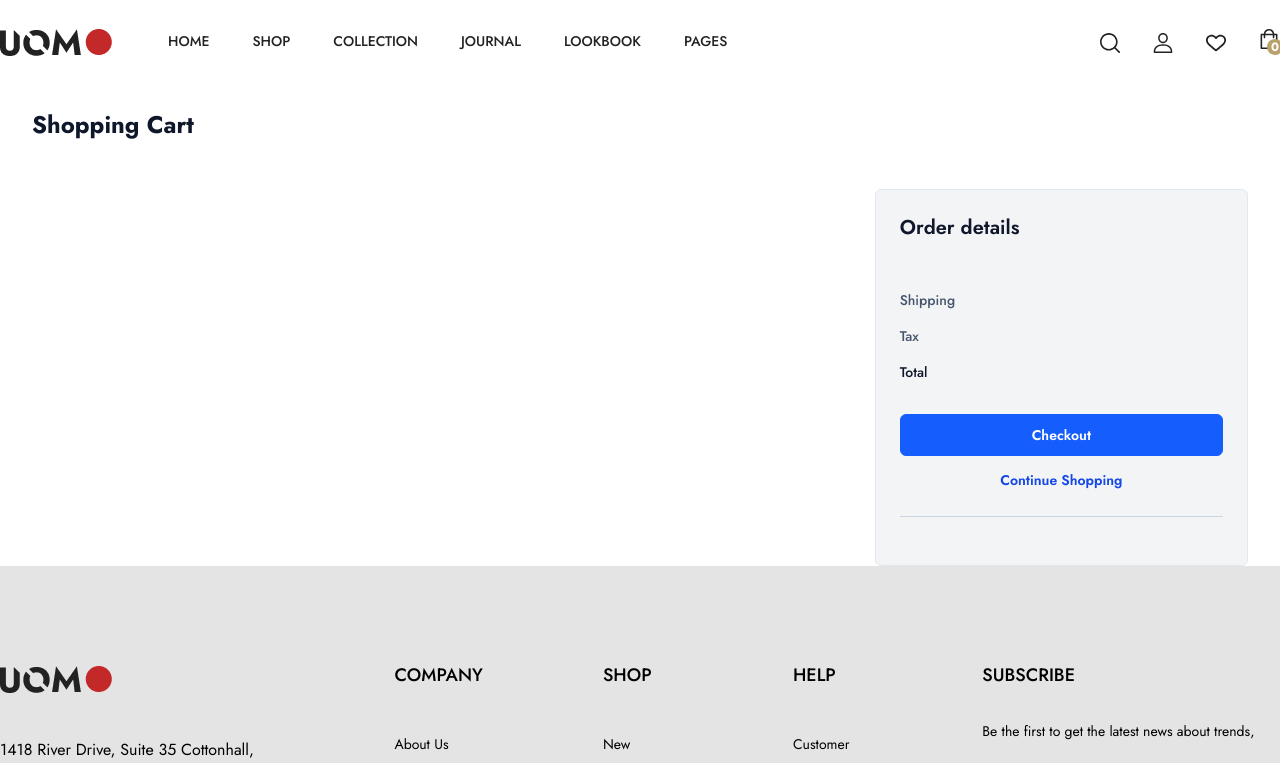
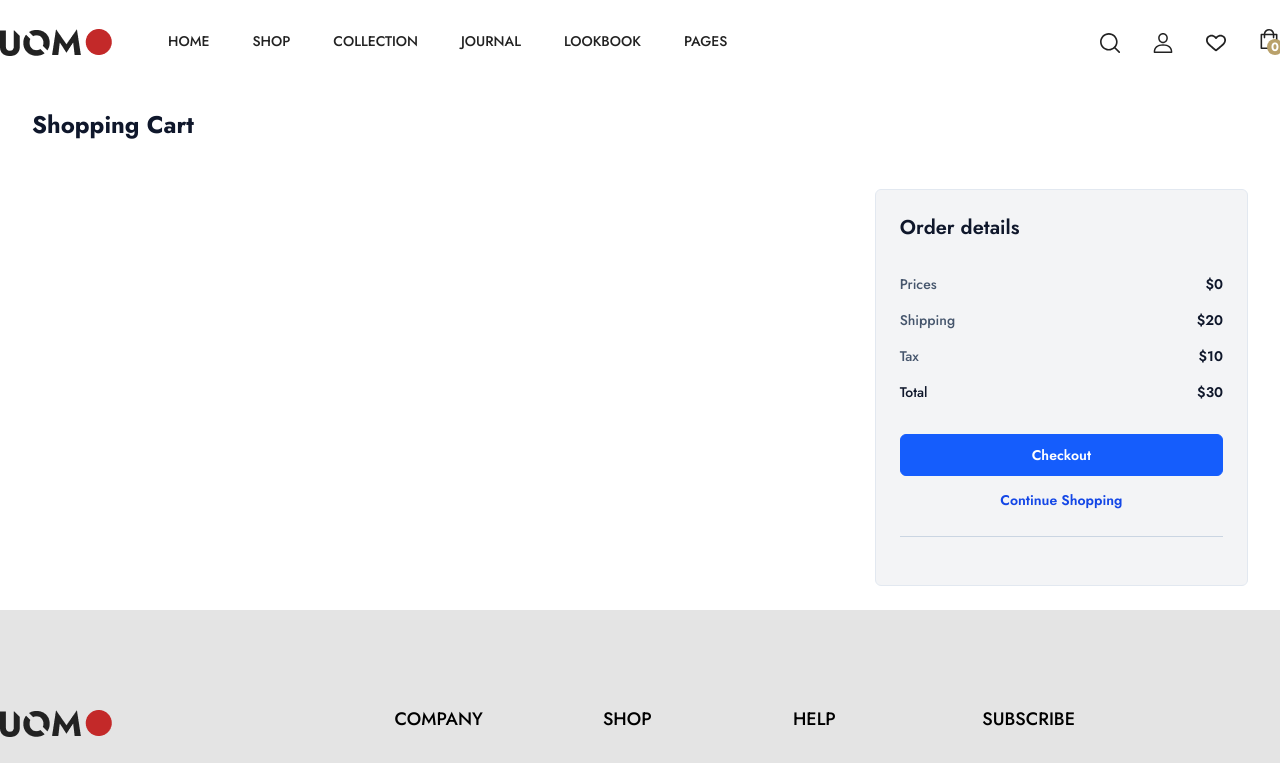
Before and after one commit to mdbahauddinb101/uomoweb, a React (Vite) app: page /cart in a window 1280 px wide. Shown: the top 763 px of the page. Built offline with nearby package versions, Linux system fonts and the light colour scheme.

Commit message:
cart page done

```diff
--- a/src/pages/CartPage.jsx
+++ b/src/pages/CartPage.jsx
@@ -1,29 +1,29 @@
-import { useState } from "react";
 import CartItem from "../components/Cart/CartItem";
-import {useSelector} from "react-redux"
-
-
-
-
-
+import { useSelector } from "react-redux";
+import {  useNavigate } from "react-router";
 
 export default function CartPage() {
+  let cartitems = useSelector((state) => state.cart.products);
 
+  let totallprice = cartitems.reduce(
+    (sum, item) => sum + item.price * item.quantity,
+    0,
+  );
 
+  let finalBalance = totallprice + 20 + 10;
 
-   let cartitems = useSelector(state => state.cart.products)
+  let navigate = useNavigate();
 
-    console.log(cartitems)
-
+const HomepageNavigate = () => {
+  navigate("/shop")
+};
 
 
   return (
-      <main className="px-4 md:px-8 mt-6 ">
+    <main className="mt-6 mb-6 px-4 md:px-8">
       <div className="container mx-auto">
         <div className="mb-12">
-               <h1 className="text-2xl font-bold text-slate-900">
-                  Shopping Cart
-               </h1>
+          <h1 className="text-2xl font-bold text-slate-900">Shopping Cart</h1>
         </div>
 
         <div className="grid gap-12 lg:grid-cols-3">
@@ -31,44 +31,38 @@ export default function CartPage() {
           <div className="lg:col-span-2">
             <ul className="space-y-12 sm:space-y-8">
               {cartitems.map((item) => (
-                        <CartItem
-                           key={item.id}
-                           item={item}
-
-                        />
+                <CartItem key={item.id} item={item} />
               ))}
             </ul>
           </div>
 
           {/* Order Details */}
-               <div className="bg-gray-100 border border-slate-200 rounded-md p-6 h-max md:sticky md:top-0">
+          <div className="h-max rounded-md border border-slate-200 bg-gray-100 p-6 md:sticky md:top-0">
             <h2 className="text-xl font-semibold text-slate-900">
               Order details
             </h2>
 
-                  <ul className="text-slate-600 font-medium mt-8 space-y-4">
+            <ul className="mt-8 space-y-4 font-medium text-slate-600">
               <li className="flex flex-wrap gap-4 text-sm">
-
-                        <span className="ml-auto text-slate-900 font-semibold">
-
-                        </span>
+                Prices{" "}
+                <span className="ml-auto font-semibold text-slate-900">${Math.floor(totallprice)}</span>
               </li>
               <li className="flex flex-wrap gap-4 text-sm">
                 Shipping{" "}
-                        <span className="ml-auto text-slate-900 font-semibold">
-
+                <span className="ml-auto font-semibold text-slate-900">
+                  $20
                 </span>
               </li>
               <li className="flex flex-wrap gap-4 text-sm">
                 Tax{" "}
-                        <span className="ml-auto text-slate-900 font-semibold">
-
+                <span className="ml-auto font-semibold text-slate-900">
+                  $10
                 </span>
               </li>
               <li className="flex flex-wrap gap-4 text-sm text-slate-900">
                 Total{" "}
                 <span className="ml-auto font-semibold">
-
+                  ${Math.floor(finalBalance)}
                 </span>
               </li>
             </ul>
@@ -76,21 +70,19 @@ export default function CartPage() {
             <div className="mt-8 space-y-3 text-center">
               <button
                 type="button"
-                        className="w-full px-4 py-2.5 text-white text-sm font-semibold rounded-md cursor-pointer bg-blue-600 hover:bg-blue-700 border border-blue-600 focus:outline-none focus-visible:ring-2 focus-visible:ring-blue-500"
+                className="w-full cursor-pointer rounded-md border border-blue-600 bg-blue-600 px-4 py-2.5 text-sm font-semibold text-white hover:bg-blue-700 focus:outline-none focus-visible:ring-2 focus-visible:ring-blue-500"
               >
                 Checkout
               </button>
-                     <a
-                        href="#"
-                        className="inline-block text-blue-700 text-sm font-semibold focus:outline-none focus-visible:ring-2 focus-visible:ring-blue-500"
+              <button
+                onClick={HomepageNavigate}
+                className="inline-block text-sm font-semibold text-blue-700 focus:outline-none focus-visible:ring-2 focus-visible:ring-blue-500 cursor-pointer"
               >
                 Continue Shopping
-                     </a>
+              </button>
             </div>
 
             <hr className="my-6 border-slate-300" />
-
-
           </div>
         </div>
       </div>
```
Lines whose indentation alone changed are shown as unchanged.
